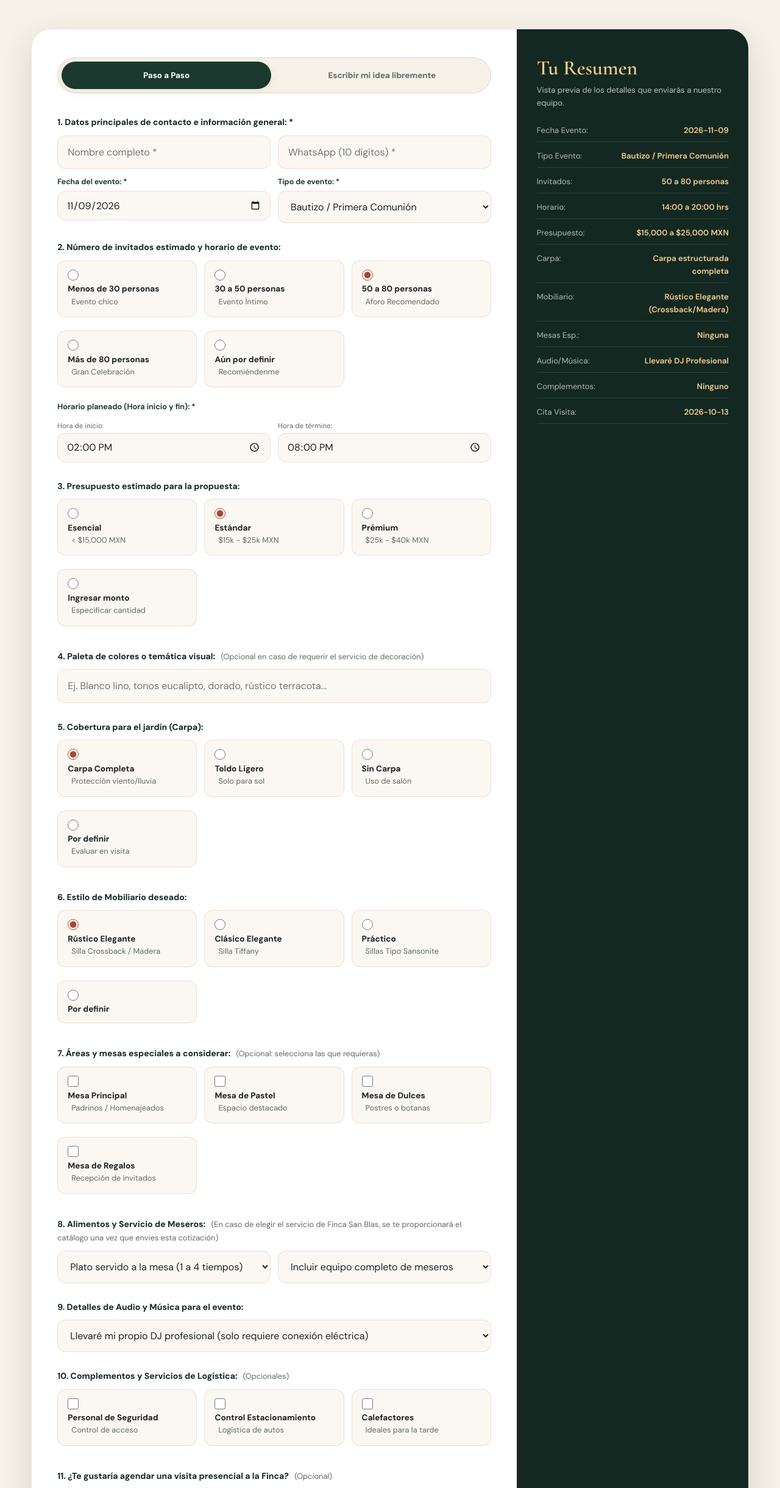
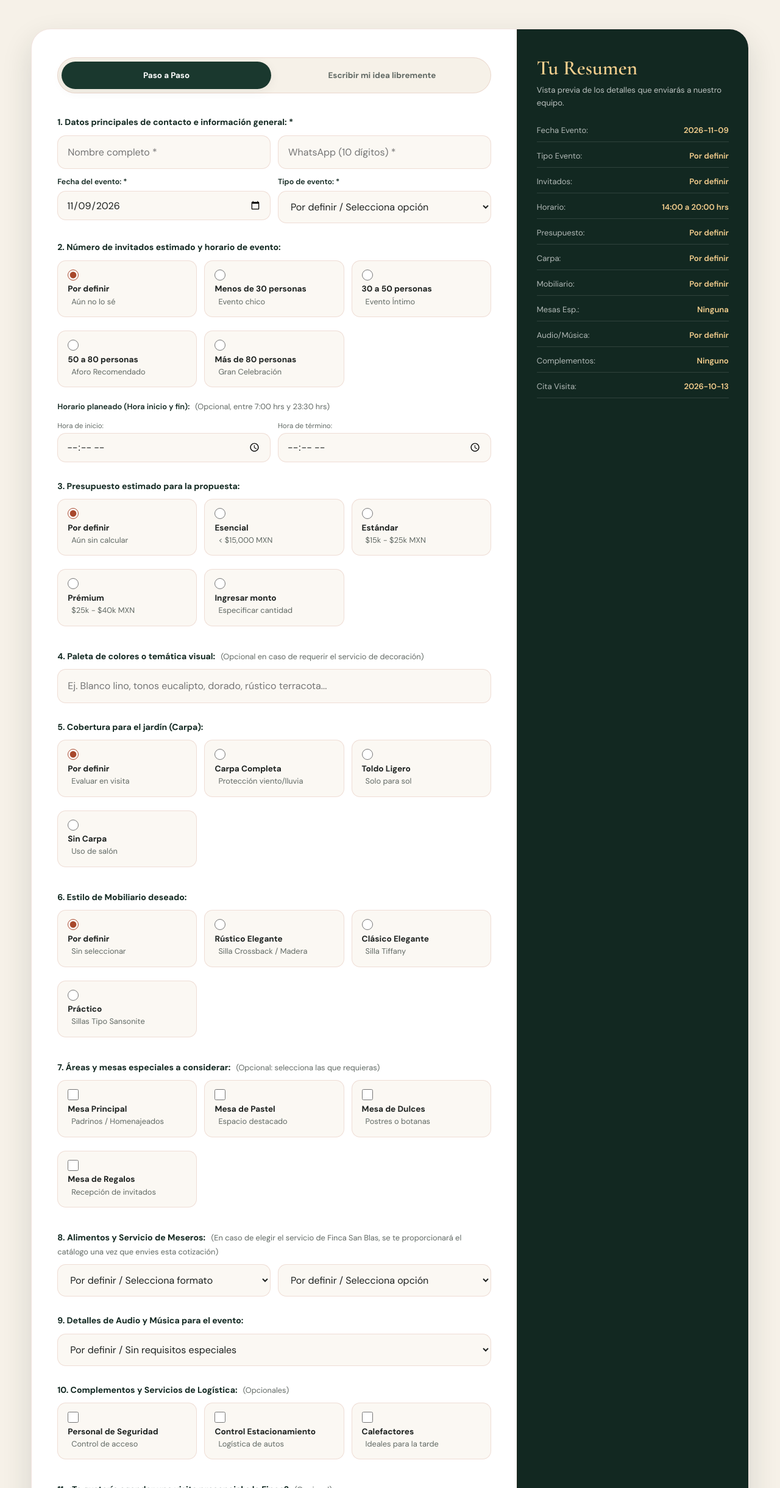
Before and after one commit to FincaSanBlas/site, a plain HTML site: page index.html in a window 1280 px wide. Shown: the part 3770-6210 px from the top of the page at 61% size. Drawn offline with nearby package versions, Linux system fonts and the light colour scheme.

Commit message:
Fix: scheduler

```diff
--- a/index.html
+++ b/index.html
@@ -1017,6 +1017,7 @@
                     <div>
                       <label style="font-size: 0.78rem; font-weight: 600; margin-bottom: 4px;">Tipo de evento: *</label>
                       <select id="eventType" class="input-field" onchange="toggleOtherEventType(); updateSummary();">
+                        <option value="Por definir" selected>Por definir / Selecciona opción</option>
                         <option value="Bautizo / Primera Comunión">Bautizo / Primera Comunión</option>
                         <option value="Cumpleaños / Aniversario">Cumpleaños / Aniversario</option>
                         <option value="Boda Íntima / XV Años">Boda Íntima / XV Años</option>
@@ -1037,22 +1038,26 @@
                 <div class="q-group">
                     <label>2. Número de invitados estimado y horario de evento:</label>
                     <div class="grid-options" style="margin-bottom: 12px;">
+                        <label class="opt-card"><input type="radio" name="guests" value="Por definir" checked onchange="updateSummary()"> <div><strong>Por definir</strong><span>Aún no lo sé</span></div></label>
                         <label class="opt-card"><input type="radio" name="guests" value="Menos de 30 personas" onchange="updateSummary()"> <div><strong>Menos de 30 personas</strong><span>Evento chico</span></div></label>
                         <label class="opt-card"><input type="radio" name="guests" value="30 a 50 personas" onchange="updateSummary()"> <div><strong>30 a 50 personas</strong><span>Evento Íntimo</span></div></label>
-                    <label class="opt-card"><input type="radio" name="guests" value="50 a 80 personas" checked onchange="updateSummary()"> <div><strong>50 a 80 personas</strong><span>Aforo Recomendado</span></div></label>
+                        <label class="opt-card"><input type="radio" name="guests" value="50 a 80 personas" onchange="updateSummary()"> <div><strong>50 a 80 personas</strong><span>Aforo Recomendado</span></div></label>
                         <label class="opt-card"><input type="radio" name="guests" value="Más de 80 personas" onchange="updateSummary()"> <div><strong>Más de 80 personas</strong><span>Gran Celebración</span></div></label>
-                    <label class="opt-card"><input type="radio" name="guests" value="Aún por definir" onchange="updateSummary()"> <div><strong>Aún por definir</strong><span>Recomiéndenme</span></div></label>
-                  </div>
-
-                  <label style="font-size: 0.8rem; font-weight: 600; margin-top: 8px; margin-bottom: 6px; display: block;">Horario planeado (Hora inicio y fin): *</label>
+                    </div>
+
+                    <label style="font-size: 0.8rem; font-weight: 600; margin-top: 8px; margin-bottom: 6px; display: block;">
+                        Horario planeado (Hora inicio y fin): <span>(Opcional, entre 7:00 hrs y 23:30 hrs)</span>
+                    </label>
                     <div class="q-row-2col">
                         <div>
                         <span style="font-size: 0.72rem; color: var(--muted);">Hora de inicio:</span>
-                      <input type="time" id="startTime" class="input-field" value="14:00" onchange="updateSummary()">
+                        <input type="time" id="startTime" class="input-field" min="07:00" max="23:30" onchange="validateTimeInput(this); updateSummary();">
+                        <span class="error-msg" id="errStartTime">El horario debe estar entre 07:00 y 23:30 hrs</span>
                         </div>
                         <div>
                         <span style="font-size: 0.72rem; color: var(--muted);">Hora de término:</span>
-                      <input type="time" id="endTime" class="input-field" value="20:00" onchange="updateSummary()">
+                        <input type="time" id="endTime" class="input-field" min="07:00" max="23:30" onchange="validateTimeInput(this); updateSummary();">
+                        <span class="error-msg" id="errEndTime">El horario debe estar entre 07:00 y 23:30 hrs</span>
                         </div>
                     </div>
                 </div>
@@ -1061,8 +1066,9 @@
                 <div class="q-group">
                   <label>3. Presupuesto estimado para la propuesta:</label>
                   <div class="grid-options" style="margin-bottom: 10px;">
+                    <label class="opt-card"><input type="radio" name="budget" value="Por definir" checked onchange="toggleCustomBudget(); updateSummary();"> <div><strong>Por definir</strong><span>Aún sin calcular</span></div></label>
                     <label class="opt-card"><input type="radio" name="budget" value="Menos de $15,000 MXN" onchange="toggleCustomBudget(); updateSummary();"> <div><strong>Esencial</strong><span>< $15,000 MXN</span></div></label>
-                    <label class="opt-card"><input type="radio" name="budget" value="$15,000 a $25,000 MXN" checked onchange="toggleCustomBudget(); updateSummary();"> <div><strong>Estándar</strong><span>$15k - $25k MXN</span></div></label>
+                    <label class="opt-card"><input type="radio" name="budget" value="$15,000 a $25,000 MXN" onchange="toggleCustomBudget(); updateSummary();"> <div><strong>Estándar</strong><span>$15k - $25k MXN</span></div></label>
                     <label class="opt-card"><input type="radio" name="budget" value="$25,000 a $40,000 MXN" onchange="toggleCustomBudget(); updateSummary();"> <div><strong>Prémium</strong><span>$25k - $40k MXN</span></div></label>
                     <label class="opt-card"><input type="radio" name="budget" value="Custom" id="budgetCustomRadio" onchange="toggleCustomBudget(); updateSummary();"> <div><strong>Ingresar monto</strong><span>Especificar cantidad</span></div></label>
                   </div>
@@ -1087,10 +1093,10 @@
                 <div class="q-group">
                   <label>5. Cobertura para el jardín (Carpa):</label>
                   <div class="grid-options">
-                    <label class="opt-card"><input type="radio" name="tent" value="Carpa estructurada completa" checked onchange="updateSummary()"> <div><strong>Carpa Completa</strong><span>Protección viento/lluvia</span></div></label>
+                    <label class="opt-card"><input type="radio" name="tent" value="Por definir" checked onchange="updateSummary()"> <div><strong>Por definir</strong><span>Evaluar en visita</span></div></label>
+                    <label class="opt-card"><input type="radio" name="tent" value="Carpa estructurada completa" onchange="updateSummary()"> <div><strong>Carpa Completa</strong><span>Protección viento/lluvia</span></div></label>
                     <label class="opt-card"><input type="radio" name="tent" value="Toldo ligero para sol" onchange="updateSummary()"> <div><strong>Toldo Ligero</strong><span>Solo para sol</span></div></label>
                     <label class="opt-card"><input type="radio" name="tent" value="Sin Carpa, uso de salón" onchange="updateSummary()"> <div><strong>Sin Carpa</strong><span>Uso de salón</span></div></label>
-                    <label class="opt-card"><input type="radio" name="tent" value="Por definir" onchange="updateSummary()"> <div><strong>Por definir</strong><span>Evaluar en visita</span></div></label>
                   </div>
                 </div>
 
@@ -1098,10 +1104,10 @@
                 <div class="q-group">
                   <label>6. Estilo de Mobiliario deseado:</label>
                   <div class="grid-options">
-                    <label class="opt-card"><input type="radio" name="furniture" value="Rústico Elegante (Crossback/Madera)" checked onchange="updateSummary()"> <div><strong>Rústico Elegante</strong><span>Silla Crossback / Madera</span></div></label>
+                    <label class="opt-card"><input type="radio" name="furniture" value="Por definir" checked onchange="updateSummary()"> <div><strong>Por definir</strong><span>Sin seleccionar</span></div></label>
+                    <label class="opt-card"><input type="radio" name="furniture" value="Rústico Elegante (Crossback/Madera)" onchange="updateSummary()"> <div><strong>Rústico Elegante</strong><span>Silla Crossback / Madera</span></div></label>
                     <label class="opt-card"><input type="radio" name="furniture" value="Clásico (Silla Tiffany)" onchange="updateSummary()"> <div><strong>Clásico Elegante</strong><span>Silla Tiffany</span></div></label>
                     <label class="opt-card"><input type="radio" name="furniture" value="Sillas Tipo Sansonite" onchange="updateSummary()"> <div><strong>Práctico</strong><span>Sillas Tipo Sansonite</span></div></label>
-                    <label class="opt-card"><input type="radio" name="furniture" value="Por definir" onchange="updateSummary()"> <div><strong>Por definir</strong></div></label>
                   </div>
                 </div>
 
@@ -1121,14 +1127,15 @@
                   <label>8. Alimentos y Servicio de Meseros: <span>(En caso de elegir el servicio de Finca San Blas, se te proporcionará el catálogo una vez que envies esta cotización)</span></label>
                   <div class="q-row-2col">
                     <select id="foodFormat" class="input-field" onchange="updateSummary()">
+                      <option value="Por definir" selected>Por definir / Selecciona formato</option>
                       <option value="Plato servido a la mesa (1 a 4 tiempos)">Plato servido a la mesa (1 a 4 tiempos)</option>
                       <option value="Servicio de Alimentos/Catering de Finca San Blas">Servicio de Alimentos/Catering Finca San Blas</option>
                       <option value="Loza de cubiertos, cristalería/vasos y platos">Loza de cubiertos, cristalería/vasos y platos</option>
                       <option value="Uso de cocina para mi catering">Catering propio (uso cocina)</option>
-                      <option value="Aún no lo decido">Aún por definir</option>
                     </select>
                     <select id="serverOption" class="input-field" onchange="updateSummary()">
-                      <option value="Incluir equipo completo de meseros" selected>Incluir equipo completo de meseros</option>
+                      <option value="Por definir" selected>Por definir / Selecciona opción</option>
+                      <option value="Incluir equipo completo de meseros">Incluir equipo completo de meseros</option>
                       <option value="Solo apoyo básico de barra">Solo apoyo básico de barra</option>
                       <option value="Yo contrataré meseros">Tengo mis meseros</option>
                     </select>
@@ -1139,10 +1146,10 @@
                 <div class="q-group">
                   <label>9. Detalles de Audio y Música para el evento:</label>
                   <select id="audioOption" class="input-field" onchange="updateSummary()">
+                    <option value="Por definir" selected>Por definir / Sin requisitos especiales</option>
                     <option value="Llevaré DJ Profesional (requiere instalación completa)">Llevaré mi propio DJ profesional (solo requiere conexión eléctrica)</option>
                     <option value="Llevaré Grupo Musical / Banda en vivo (solo requiere conexión eléctrica)">Traeré Grupo Musical en vivo (solo requiere conexión eléctrica)</option>
                     <option value="Requiero Equipo de Audio ambiental de la Finca">Deseo contratar audio/música ambiental de la Finca</option>
-                    <option value="Sin música especial / Por definir">Por definir / Sin requisitos especiales</option>
                   </select>
                 </div>
 
@@ -1191,12 +1198,12 @@
 
               <ul class="summary-list">
                 <li><span>Fecha Evento:</span> <span id="sumDate">Por definir</span></li>
-                <li><span>Tipo Evento:</span> <span id="sumType">Bautizo / Primera Com.</span></li>
-                <li><span>Invitados:</span> <span id="sumGuests">50 a 80 personas</span></li>
-                <li><span>Horario:</span> <span id="sumSchedule">14:00 - 20:00 hrs</span></li>
-                <li><span>Presupuesto:</span> <span id="sumBudget">$15k - $25k MXN</span></li>
-                <li><span>Carpa:</span> <span id="sumTent">Carpa completa</span></li>
-                <li><span>Mobiliario:</span> <span id="sumFurniture">Rústico Elegante</span></li>
+                <li><span>Tipo Evento:</span> <span id="sumType">Por definir</span></li>
+                <li><span>Invitados:</span> <span id="sumGuests">Por definir</span></li>
+                <li><span>Horario:</span> <span id="sumSchedule">Por definir</span></li>
+                <li><span>Presupuesto:</span> <span id="sumBudget">Por definir</span></li>
+                <li><span>Carpa:</span> <span id="sumTent">Por definir</span></li>
+                <li><span>Mobiliario:</span> <span id="sumFurniture">Por definir</span></li>
                 <li><span>Mesas Esp.:</span> <span id="sumSpecialAreas">Ninguna</span></li>
                 <li><span>Audio/Música:</span> <span id="sumAudio">Por definir</span></li>
                 <li><span>Complementos:</span> <span id="sumExtras">Ninguno</span></li>
@@ -1532,6 +1539,29 @@
       document.getElementById('sumVisitDate').textContent = visitDateVal;
     }
 
+    function validateTimeInput(input) {
+        if (!input.value) {
+            input.classList.remove('invalid');
+            const errEl = document.getElementById(input.id === 'startTime' ? 'errStartTime' : 'errEndTime');
+            if (errEl) errEl.classList.remove('visible');
+            return;
+        }
+
+        const min = "07:00";
+        const max = "23:30";
+        const errId = input.id === 'startTime' ? 'errStartTime' : 'errEndTime';
+        const errEl = document.getElementById(errId);
+
+        if (input.value < min || input.value > max) {
+            input.classList.add('invalid');
+            if (errEl) errEl.classList.add('visible');
+            input.value = ''; // Restablece el campo al estar fuera de rango
+        } else {
+            input.classList.remove('invalid');
+            if (errEl) errEl.classList.remove('visible');
+        }
+        }
+
     function validateForm() {
       let isValid = true;
 
```
Lines whose indentation alone changed are shown as unchanged.
